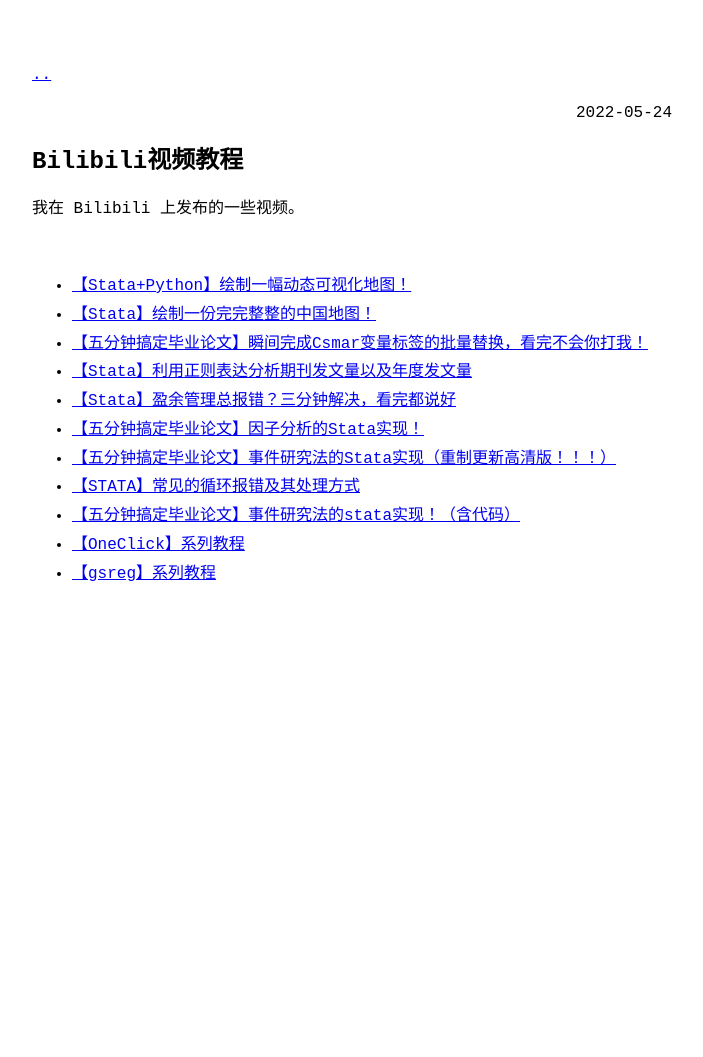
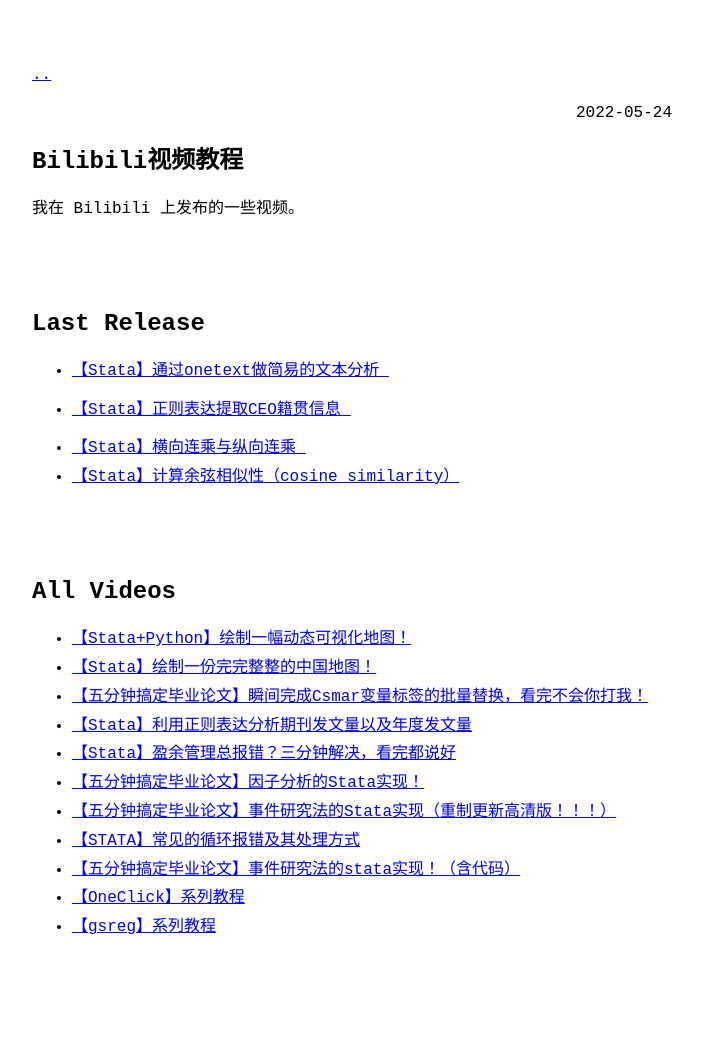
Before and after one commit to ShutterZor/ShutterZor.github.io, a Jekyll site: the page built from _posts/2022-5-24-Bilibili视频教程.md, in a window 1280 px wide. Shown: the whole page, without its empty margins (288-991 px from the left). Built offline with Jekyll 4.4.1, drawn with Linux system fonts in a browser that asks for light colours; before the commit the page ends 900 px from its top, so only the background shows below that.

Commit message:
update 2022/8/8

```diff
--- a/_posts/2022-5-24-Bilibili视频教程.md
+++ b/_posts/2022-5-24-Bilibili视频教程.md
@@ -6,6 +6,18 @@ category: example
 我在 Bilibili 上发布的一些视频。
 
 &emsp;
+
+## Last Release
+
+- [【Stata】通过onetext做简易的文本分析_](https://www.bilibili.com/video/BV1Ue4y1R7aX/?vd_source=eabf2bfb3566fec2d8cf70a6545702f0)
+- [【Stata】正则表达提取CEO籍贯信息_](https://www.bilibili.com/video/BV1Tr4y1G7t7/?vd_source=eabf2bfb3566fec2d8cf70a6545702f0)
+
+- [【Stata】横向连乘与纵向连乘_](https://www.bilibili.com/video/BV1NT411572U/?vd_source=eabf2bfb3566fec2d8cf70a6545702f0)
+- [【Stata】计算余弦相似性（cosine similarity）](https://www.bilibili.com/video/BV1n3411G7yj/?vd_source=eabf2bfb3566fec2d8cf70a6545702f0)
+
+&emsp;
+
+## All Videos
 
 - [【Stata+Python】绘制一幅动态可视化地图！](https://www.bilibili.com/video/BV1C34y1D7hW/)
 - [【Stata】绘制一份完完整整的中国地图！](https://www.bilibili.com/video/BV1qb4y127jZ/)
```
Also changed, not shown: _posts/2022-6-6-发表的论文.md (deleted, +0 -36 lines), _posts/2022-8-8-发布的Stata命令.md (renamed from _posts/2022-6-6-发布的Stata命令.md, +5 -0 lines), _posts/2022-8-8-发表的论文.md (added, +45 -0 lines).
